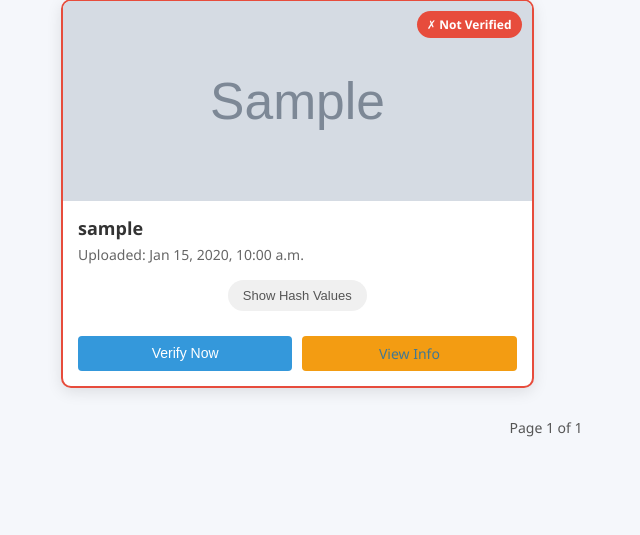
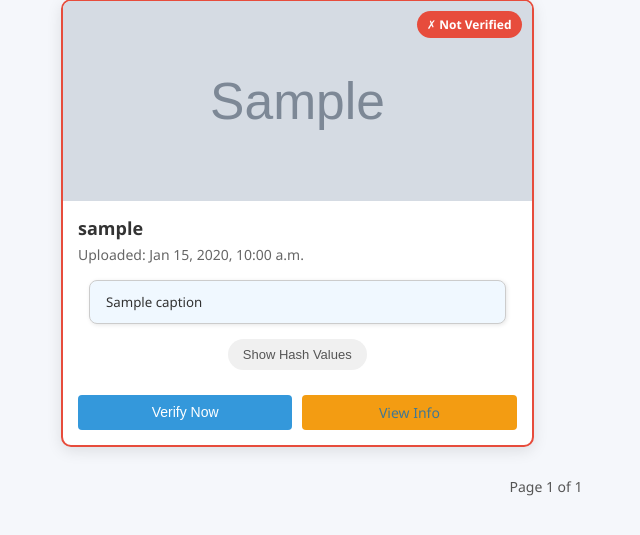
Before and after one commit to NKU-Tanzania/photo-journalist-check-backend, a Django app: template template/admin/custom_gallery.html in a window 1280 px wide. Shown: the part 234-769 px from the top of the page, without its empty margins (209-849 px from the left). Run offline with Django 5.2, Linux system fonts and the light colour scheme; the template is opened without the code that fills it: most values are stand-ins (such as "Sample title", 1, 10 or a date in 2020); grey boxes marked "Sample" are stand-in pictures; data that the repository does not hold is empty.

Commit message:
modified image caption

```diff
--- a/pjc_backend/models.py
+++ b/pjc_backend/models.py
@@ -67,6 +67,8 @@ User = get_user_model()
 class UploadedImage(models.Model):
     user = models.ForeignKey(User, on_delete=models.CASCADE)
     original_image = models.ImageField(upload_to='original/', blank=True, null=True)
+    caption = models.CharField(max_length=255, blank=True, null=True)
+
     # This contains the encrypted data from the client
     encrypted_image = models.BinaryField()
     hash_value = models.CharField(max_length=255)  # Increased length to accommodate Base64
@@ -196,7 +198,7 @@ class UploadedImage(models.Model):
         return metadata
 
     @classmethod
-    def upload_image(cls, user, image_file, aes_key, provided_hash=None, metadata=None):
+    def upload_image(cls, user, image_file, aes_key, provided_hash=None, metadata=None, caption=None):
         """
         Process image upload:
         1. Store the encrypted image data from client
@@ -205,7 +207,7 @@ class UploadedImage(models.Model):
         4. Create minimal metadata if none provided
         """
         # Create the model instance
-        upload = cls(user=user)
+        upload = cls(user=user, caption=caption)
 
         try:
             # Store the encrypted image data as is
--- a/pjc_backend/serializers.py
+++ b/pjc_backend/serializers.py
@@ -31,7 +31,7 @@ class UploadedImageSerializer(serializers.ModelSerializer):
 
     class Meta:
         model = UploadedImage
-        fields = ('id', 'original_image', 'hash_value', 'metadata', 'verification_status', 'uploaded_at', 'image_url')
+        fields = ('id', 'original_image', 'hash_value', 'metadata', 'verification_status', 'uploaded_at', 'image_url', 'caption')
         read_only_fields = ('hash_value', 'metadata', 'verification_status', 'image_url')
 
     def get_verification_status(self, obj):
--- a/pjc_backend/views.py
+++ b/pjc_backend/views.py
@@ -501,6 +501,9 @@ class ImageUploadView(APIView):
                         "ip_address": self.get_client_ip(request)  # Still add IP even if other metadata fails
                     }
 
+            caption = request.data.get('caption', '')
+
+
 
             # Use the model's class method to handle the upload
             upload, computed_hash = UploadedImage.upload_image(
@@ -508,7 +511,8 @@ class ImageUploadView(APIView):
                 image_file,
                 aes_key,
                 provided_hash=provided_hash,
-                metadata=metadata
+                metadata=metadata,
+                caption = caption
             )
 
             # Attempt to verify the image
--- a/static/css/custom_gallery.css
+++ b/static/css/custom_gallery.css
@@ -510,3 +510,44 @@ select, input, button {
 .fa-exclamation-triangle:before {
   content: "\f071";
 }
+
+.caption-full.hidden {
+  display: none;
+}
+
+.image-caption {
+  font-size: 0.95em;
+  color: #444;
+}
+
+.read-more {
+  display: inline-block;
+  margin-left: 5px;
+  font-size: 0.9em;
+  color: #007bff;
+  cursor: pointer;
+}
+
+.oval-caption {
+  display: block;
+  background-color: #f0f8ff;
+  color: #333;
+  padding: 12px 16px;
+  border-radius: 8px;         /* Rounded square */
+  border: 1px solid #ccc;
+  font-size: 0.95em;
+  word-wrap: break-word;
+  box-shadow: 1px 1px 4px rgba(0, 0, 0, 0.1);
+  margin: 10px auto 0 auto;   /* Center horizontally */
+  max-width: 95%;
+  box-sizing: border-box;
+}
+
+
+.oval-caption .read-more {
+  margin-left: 10px;
+  font-weight: bold;
+  color: #007bff;
+  cursor: pointer;
+  text-decoration: none;
+}
--- a/template/admin/custom_gallery.html
+++ b/template/admin/custom_gallery.html
@@ -52,6 +52,20 @@
       <div class="image-info">
         <h3>{{ image.user.username }}</h3>
         <p>Uploaded: {{ image.uploaded_at|date:"M d, Y, g:i a" }}</p>
+
+        <!-- caption div -->
+          {% if image.caption %}
+            <div class="image-caption oval-caption">
+            <span class="caption-text short">{{ image.caption|truncatechars:100 }}</span>
+              {% if image.caption|length > 100 %}
+                <span class="caption-full hidden">{{ image.caption }}</span>
+                <a href="javascript:void(0);" class="read-more" onclick="toggleCaption(this)">Read More...</a>
+              {% endif %}
+            </div>
+          {% endif %}
+
+
+
 
         <div class="hash-values-container">
           <div class="hash-toggle-btn">
@@ -160,6 +174,25 @@
     }
   }
 </script>
+
+<script>
+  function toggleCaption(link) {
+    const container = link.closest('.image-caption');
+    const shortText = container.querySelector('.caption-text');
+    const fullText = container.querySelector('.caption-full');
+
+    if (shortText.style.display === 'none') {
+      shortText.style.display = '';
+      fullText.classList.add('hidden');
+      link.textContent = 'Read More...';
+    } else {
+      shortText.style.display = 'none';
+      fullText.classList.remove('hidden');
+      link.textContent = 'Show Less';
+    }
+  }
+</script>
+
 {% endblock %}
 
 {% block extrajs %}
```
Also changed, not shown: 2 other files.
